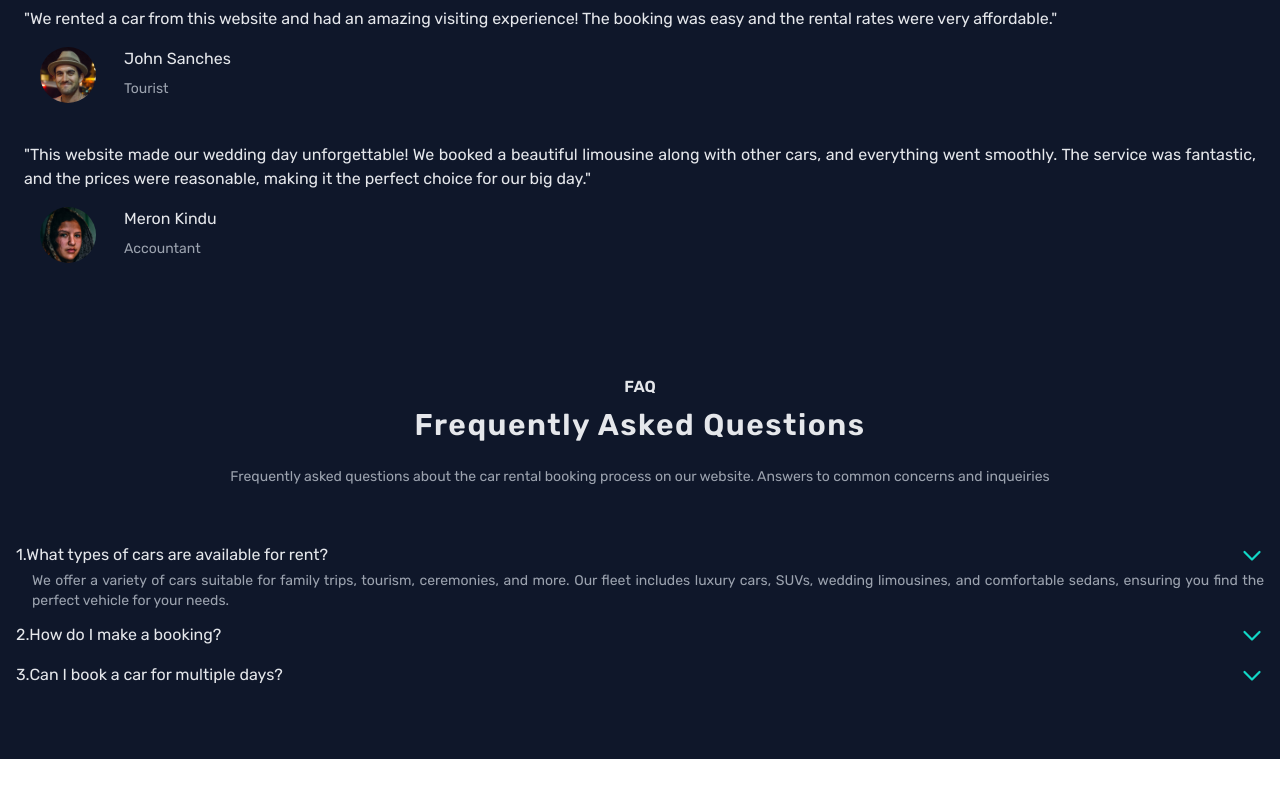
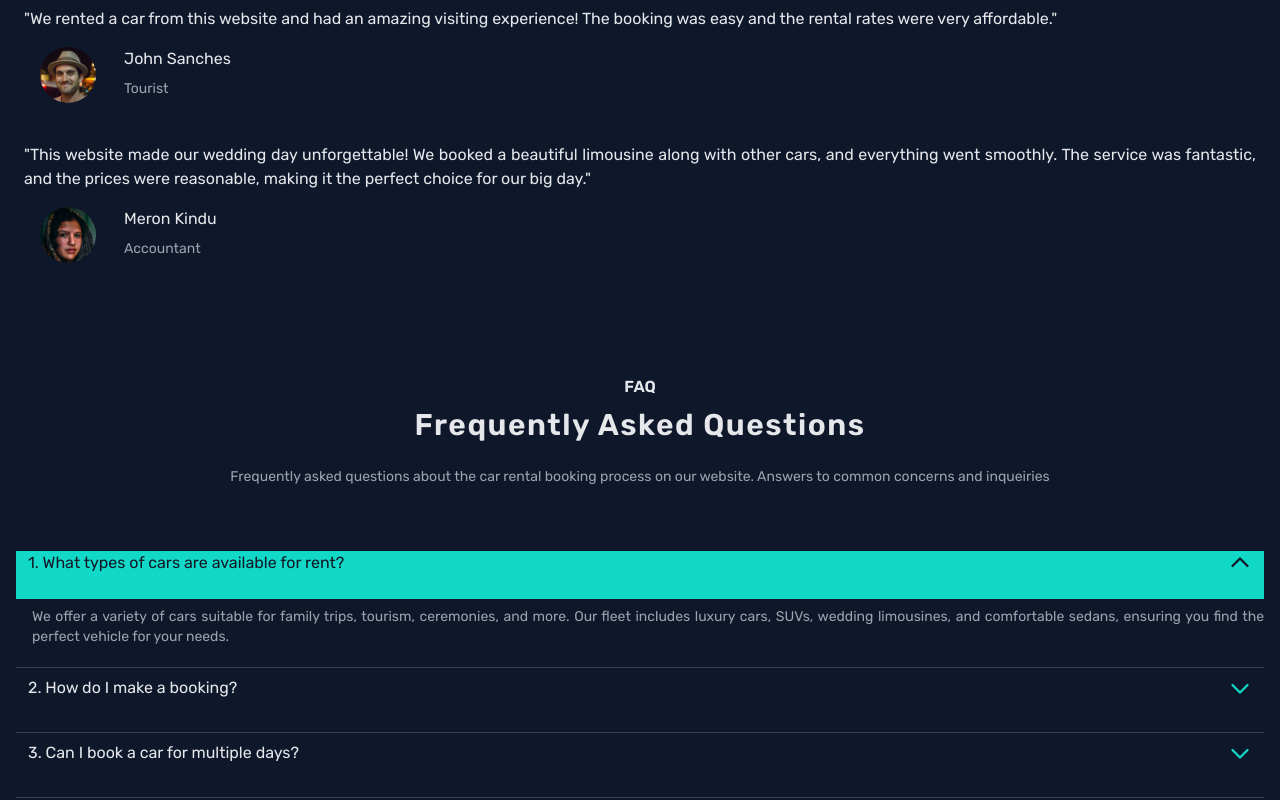
Before and after one commit to biru-ka2/car-rental-website, a React (Vite) app: page / in a window 1280 px wide. Shown: the part 4625-5425 px from the top of the page. Before the commit the page ends 5384 px from the top, so only its background shows below. Built offline with nearby package versions, Linux system fonts and the light colour scheme.

Commit message:
faq fixed

```diff
--- a/src/components/FAQs.jsx
+++ b/src/components/FAQs.jsx
@@ -1,4 +1,8 @@
+import { useState } from "react";
+
 function FAQs() {
+  const [showIndex, setShowIndex] = useState(0);
+
   const faqs = [
     {
       question: "What types of cars are available for rent?",
@@ -20,6 +24,9 @@ function FAQs() {
     },
   ];
 
+  function handleFaq(i) {
+    showIndex == i ? setShowIndex(null) : setShowIndex(i);
+  }
   return (
     <div className="bg-primary-bg py-14 px-4 text-center text-gray-200">
       <h3 className="font-semibold mb-2 tracking-7">FAQ</h3>
@@ -30,10 +37,14 @@ function FAQs() {
         Frequently asked questions about the car rental booking process on our
         website. Answers to common concerns and inqueiries
       </p>
-      <div className="text-justify mt-14">
-        <div>
-          <div className="flex justify-between">
-            <p className="">1.{faqs[0].question}</p>
+      {/* <div className="text-justify mt-14">
+        {faqs.map((faq, i) => (
+          <div key={i}>
+
+                <div onClick={() => handleFaq(i)}  className="flex justify-between">
+              <p className="">
+                {i + 1}.{faqs[i].question}
+              </p>
               <svg
                 className="fill-color-primary h-6 w-6"
                 xmlns="http://www.w3.org/2000/svg"
@@ -43,39 +54,84 @@ function FAQs() {
               </svg>
             </div>
             <p className="text-sm text-gray-400 pl-4  pt-1 pb-3">
-            {faqs[0].answer}
+              {showIndex == i && faqs[i].answer}
             </p>
           </div>
-        <div>
-          <div className="flex justify-between">
-            <p className="">2.{faqs[1].question}</p>
+        ))}
+
+      </div> */}
+      {/* <div className="text-justify mt-14">
+        {faqs.map((faq, i) => (
+          <div key={i}>
+            <div
+              onClick={() => handleFaq(i)}
+              className={`flex justify-between gap-4 cursor-pointer h-12 px-3 ${
+                showIndex == i ? "bg-color-primary text-gray-900" : ""
+              } `}
+            >
+              <p>
+                {i + 1}. {faq.question}
+              </p>
               <svg
-              className="fill-color-primary h-6 w-6"
+                className={`fill-color-primary h-6 w-6  transform transition-transform duration-500 ${
+                  showIndex === i ? "rotate-180 fill-gray-900" : ""
+                }`}
                 xmlns="http://www.w3.org/2000/svg"
                 viewBox="0 0 256 256"
               >
                 <path d="M216.49,104.49l-80,80a12,12,0,0,1-17,0l-80-80a12,12,0,0,1,17-17L128,159l71.51-71.52a12,12,0,0,1,17,17Z"></path>
               </svg>
             </div>
+
+            <div
+              className={`overflow-hidden transition-[height] duration-700 ${
+                showIndex === i ? "h-auto" : "h-0"
+              }`}
+            >
               <p className="text-sm text-gray-400 pl-4 pt-1 pb-3">
-            {faqs[1].show && faqs[1].answer}
+                {faq.answer}
               </p>
             </div>
-        <div>
-          <div className="flex justify-between">
-            <p className="">3.{faqs[2].question}</p>
+          </div>
+        ))}
+      </div> */}
+      <div className="text-justify mt-14">
+        {faqs.map((faq, i) => (
+          <div key={i} className="border-b border-gray-700 py-2">
+            {/* Question Header */}
+            <div
+              onClick={() => handleFaq(i)}
+              //   className="flex justify-between cursor-pointer"
+              className={`flex justify-between gap-4 cursor-pointer h-12 px-3 ${
+                showIndex == i ? "bg-color-primary text-gray-900" : ""
+              } `}
+            >
+              <p>
+                {i + 1}. {faq.question}
+              </p>
               <svg
-              className="fill-color-primary h-6 w-6"
+                className={`fill-color-primary h-6 w-6 transform transition-transform duration-200 ${
+                  showIndex === i ? "rotate-180 fill-gray-900" : ""
+                }`}
                 xmlns="http://www.w3.org/2000/svg"
                 viewBox="0 0 256 256"
               >
                 <path d="M216.49,104.49l-80,80a12,12,0,0,1-17,0l-80-80a12,12,0,0,1,17-17L128,159l71.51-71.52a12,12,0,0,1,17,17Z"></path>
               </svg>
             </div>
-          <p className="text-sm text-gray-400 pl-4 pt-1 pb-3">
-            {faqs[2].show && faqs[2].answer}
+
+            {/* Answer Section with Smooth Transition */}
+            <div
+              className={`overflow-hidden transition-all duration-300 ${
+                showIndex === i ? "max-h-40" : "max-h-0"
+              }`}
+            >
+              <p className="text-sm text-gray-400 pl-4 pt-2 pb-3">
+                {faq.answer}
               </p>
             </div>
+          </div>
+        ))}
       </div>
     </div>
   );
```
Lines whose indentation alone changed are shown as unchanged.
